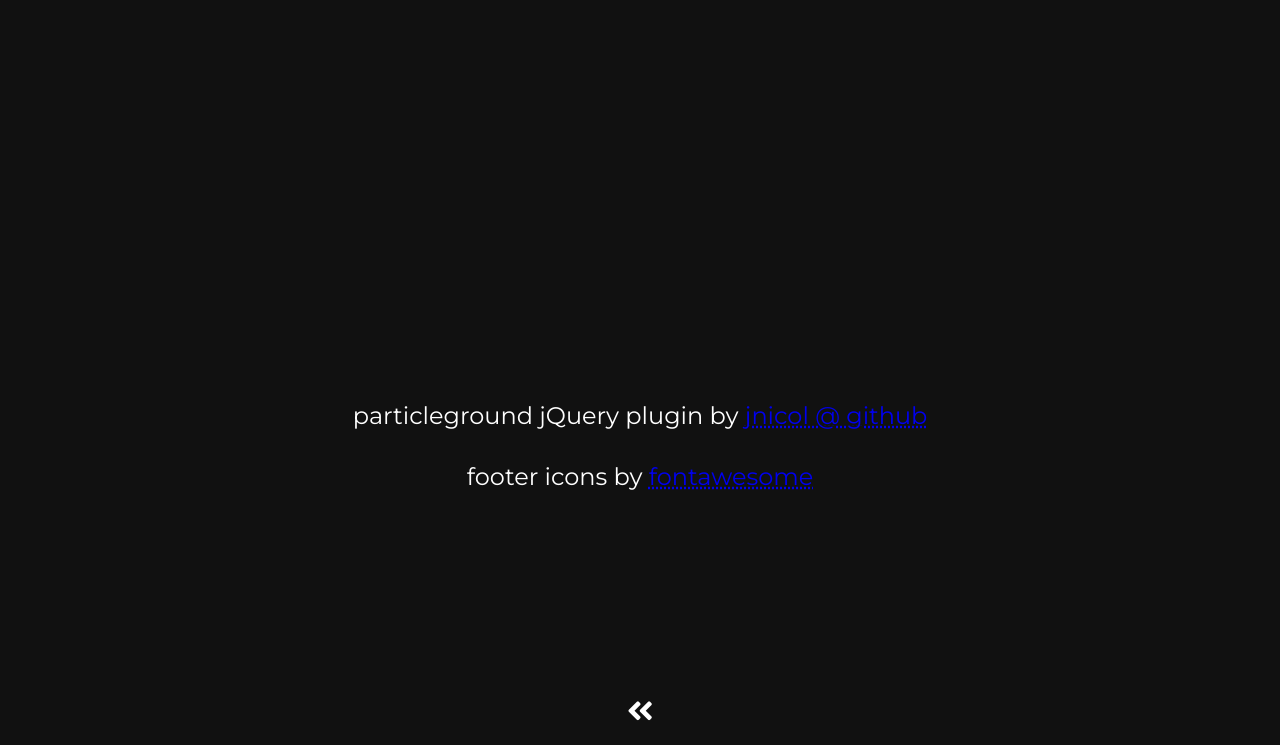
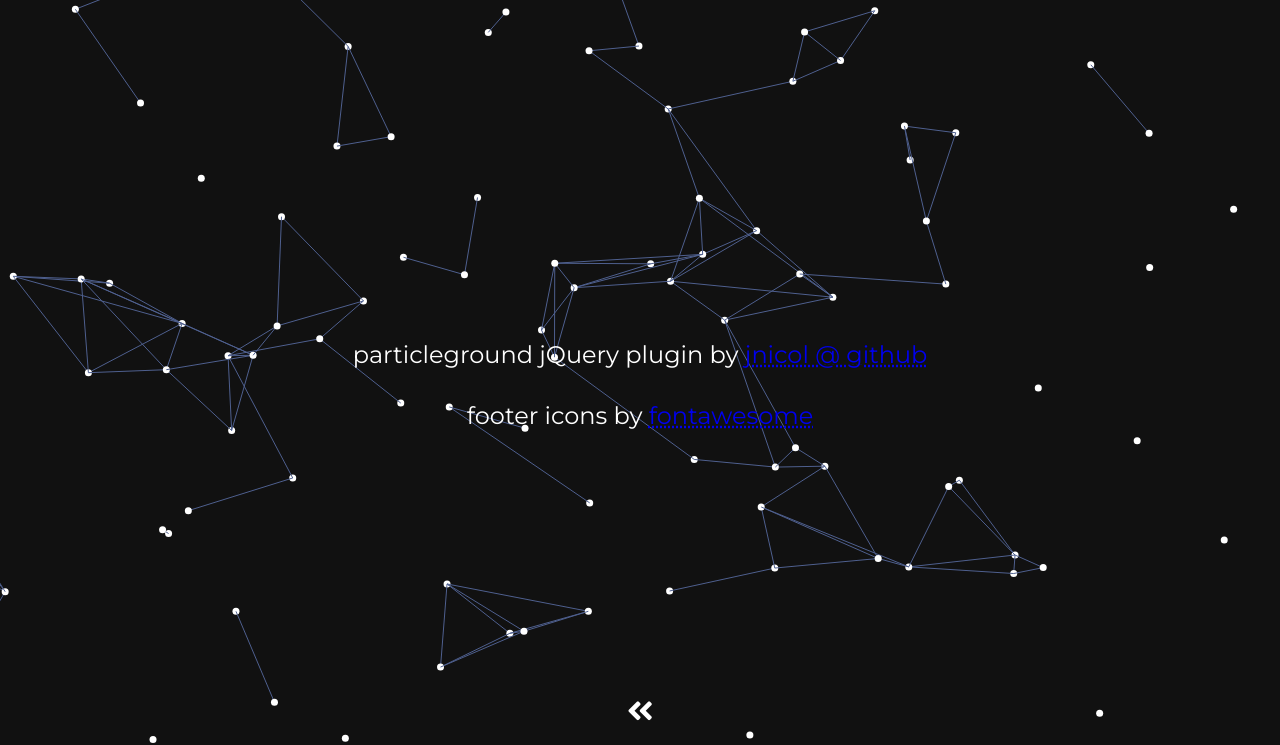
Before and after one commit to arisdaemon/arisdaemon.github.io, a plain HTML site: page credits.html in a window 1280 px wide. Shown: the top 745 px of the page. Drawn offline with nearby package versions, Linux system fonts and the light colour scheme; files that its build step writes are made by us from their sources.

Commit message:
Update credits.html

```diff
--- a/credits.html
+++ b/credits.html
@@ -4,10 +4,10 @@
   <meta charset="UTF-8" />
   <title>arisdaemon :: programmer, troubleshooter, cryptid</title>
   <meta name="viewport" content="width=device-width, initial-scale=1.0">
-  <link rel="stylesheet" href="css/style.css" />
+  <link rel="stylesheet" href="style.css" />
   <link href='http://fonts.googleapis.com/css?family=Montserrat:400,700' rel='stylesheet' type='text/css'>
   <link rel="stylesheet" href="https://use.fontawesome.com/releases/v5.8.1/css/all.css" integrity="sha384-50oBUHEmvpQ+1lW4y57PTFmhCaXp0ML5d60M1M7uH2+nqUivzIebhndOJK28anvf" crossorigin="anonymous">
-  <script type='text/javascript' src='js/jquery-1.11.1.min.js'></script>
+  <script type='text/javascript' src='jquery-1.11.1.min.js'></script>
   <script type='text/javascript' src='jquery.particleground.js'></script>
 </head>
 
```
